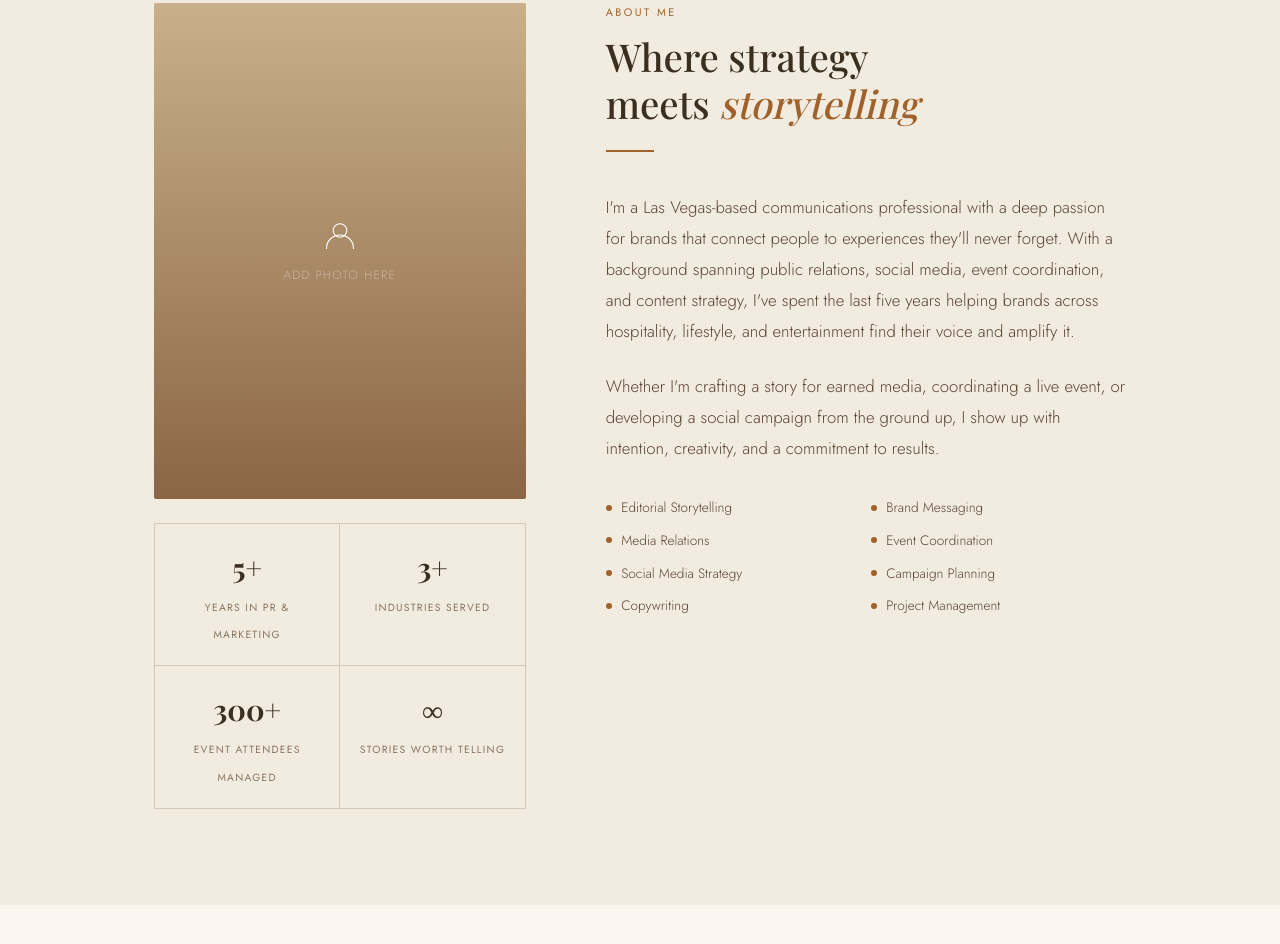
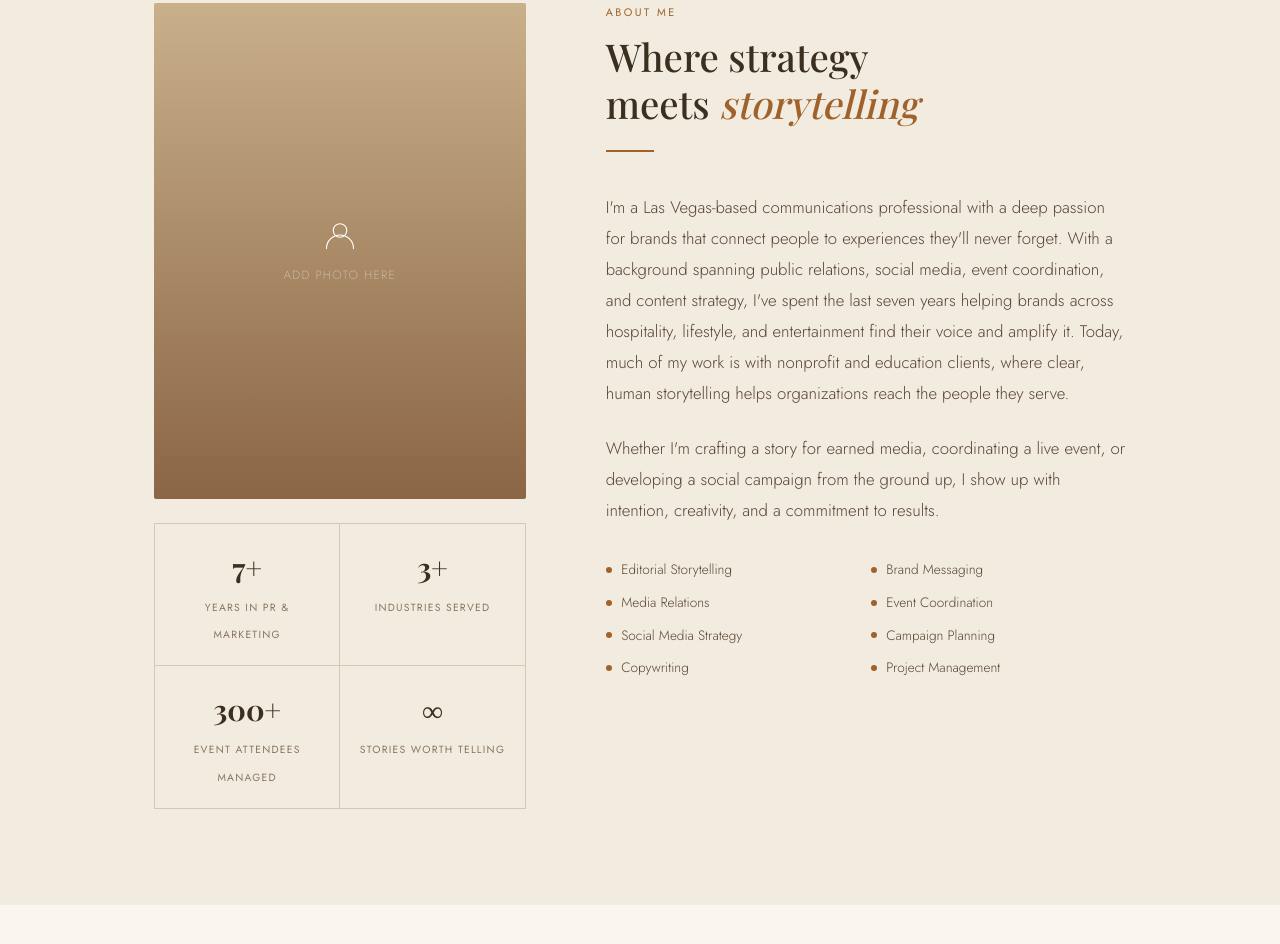
Before and after one commit to whittakermediagroup-collab/SavannahBrianne, a plain HTML site: page index.html in a window 1280 px wide. Shown: the part 1245-2189 px from the top of the page. Drawn offline with nearby package versions, Linux system fonts and the light colour scheme; a web font is replaced by a local one.

Commit message:
Update years of experience to 7+, add nonprofit and education to About
Co-Authored-By: Claude Sonnet 5.5 <noreply@anthropic.com>
Claude-Session: https://claude.ai/code/session_01W6afmQMZgQUd6HXLr224co

```diff
--- a/index.html
+++ b/index.html
@@ -853,7 +853,7 @@
         </div>
         <div class="about-stats">
           <div class="stat">
-            <span class="stat-num">5+</span>
+            <span class="stat-num">7+</span>
             <span class="stat-label">Years in PR &amp; Marketing</span>
           </div>
           <div class="stat">
@@ -874,7 +874,7 @@
         <p class="section-label">About Me</p>
         <h2 class="section-title">Where strategy<br>meets <em>storytelling</em></h2>
         <div class="divider"></div>
-        <p class="about-text">I'm a Las Vegas-based communications professional with a deep passion for brands that connect people to experiences they'll never forget. With a background spanning public relations, social media, event coordination, and content strategy, I've spent the last five years helping brands across hospitality, lifestyle, and entertainment find their voice and amplify it.</p>
+        <p class="about-text">I'm a Las Vegas-based communications professional with a deep passion for brands that connect people to experiences they'll never forget. With a background spanning public relations, social media, event coordination, and content strategy, I've spent the last seven years helping brands across hospitality, lifestyle, and entertainment find their voice and amplify it. Today, much of my work is with nonprofit and education clients, where clear, human storytelling helps organizations reach the people they serve.</p>
         <p class="about-text">Whether I'm crafting a story for earned media, coordinating a live event, or developing a social campaign from the ground up, I show up with intention, creativity, and a commitment to results.</p>
         <div class="expertise-grid">
           <div class="expertise-item">Editorial Storytelling</div>
```
